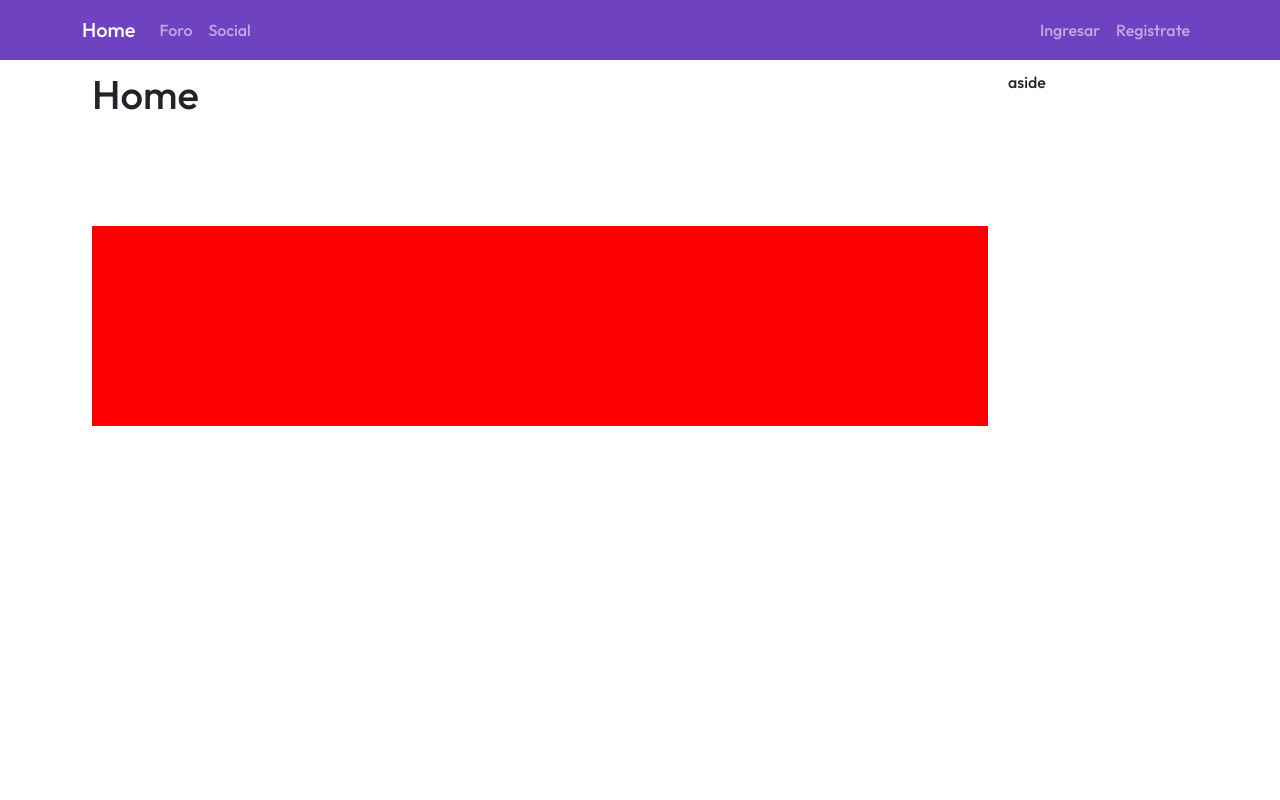
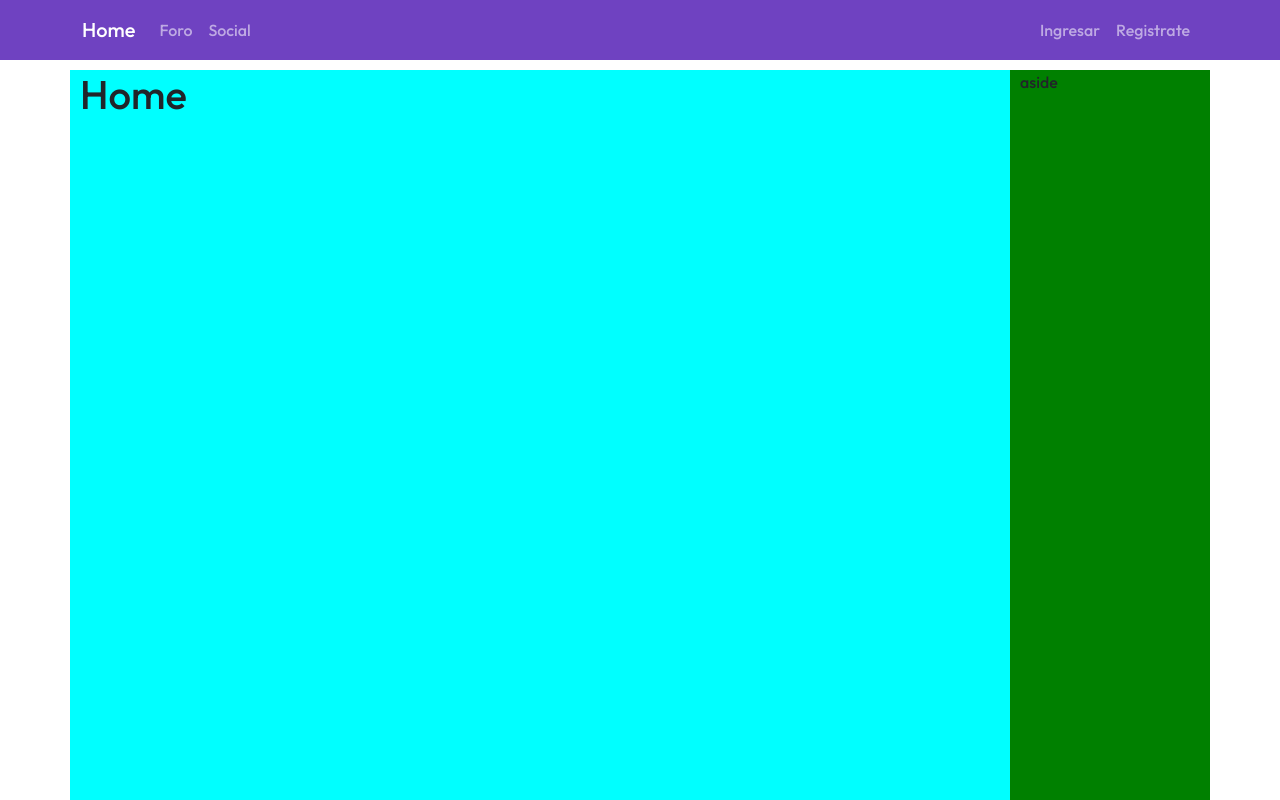
Before and after one commit to juliotorresmoreno/SpecialistTalk, a React app in the folder website/: page / in a window 1280 px wide. Built offline with nearby package versions, Linux system fonts and the light colour scheme.

Commit message:
feat(chats): adds litle template for chats

```diff
--- /dev/null
+++ b/website/src/components/Aside.tsx
@@ -0,0 +1,12 @@
+import React from 'react'
+import styled from 'styled-components'
+
+const Container = styled.aside`
+  background: green;
+`
+
+const Aside = () => {
+  return <Container>aside</Container>
+}
+
+export default Aside
--- /dev/null
+++ b/website/src/components/Chat/index.tsx
@@ -0,0 +1,15 @@
+import React from 'react'
+
+import { Container, ContainerBS } from './styles'
+
+const Chat: React.FC = ({}) => {
+  return (
+    <Container>
+      <ContainerBS id="chats">
+        <div className="contacts">chats</div>
+      </ContainerBS>
+    </Container>
+  )
+}
+
+export default Chat
--- /dev/null
+++ b/website/src/components/Chat/styles.ts
@@ -0,0 +1,17 @@
+import styled from 'styled-components'
+import { Container as _ContainerBS } from 'react-bootstrap'
+
+export const Container = styled.div`
+  position: fixed;
+  margin-top: 100vh;
+  transform: translateY(-100%);
+  width: 100%;
+  # translateX(-100%);
+  # margin-left: calc(100% - 50px);
+`
+
+export const ContainerBS = styled(_ContainerBS)`
+  display: flex;
+  flex-direction: row-reverse;
+  padding: 0;
+`
--- a/website/src/components/Layout.tsx
+++ /dev/null
@@ -1,33 +0,0 @@
-import React from 'react'
-import NavBar from './NavBar'
-import GuessNavBar from './GuessNavBar'
-import Container from 'react-bootstrap/Container'
-import { useAppSelector } from '../store/hooks'
-
-type LayoutProps = {
-  withChat?: boolean
-} & React.PropsWithChildren
-
-const Layout: React.FC<LayoutProps> = ({ children, withChat = false }) => {
-  const session = useAppSelector((state) => state.auth.session)
-
-  return (
-    <>
-      {session ? <GuessNavBar /> : <NavBar />}
-
-      <Container id="container">
-        <div className="content">
-          <div>{children}</div>
-          <aside>aside</aside>
-        </div>
-        {withChat ? (
-          <div id="chats">
-            <div>Chats</div>
-          </div>
-        ) : null}
-      </Container>
-    </>
-  )
-}
-
-export default Layout
--- /dev/null
+++ b/website/src/components/Layout/index.tsx
@@ -0,0 +1,35 @@
+import React from 'react'
+import NavBar from '../NavBar'
+import GuessNavBar from '../GuessNavBar'
+import Container from 'react-bootstrap/Container'
+import { useAppSelector } from '../../store/hooks'
+import Chat from '../Chat'
+import Aside from '../Aside'
+
+type LayoutProps = {} & React.PropsWithChildren
+
+const Layout: React.FC<LayoutProps> = ({ children }) => {
+  const session = useAppSelector((state) => state.auth.session)
+
+  return (
+    <>
+      {session ? (
+        <>
+          <GuessNavBar />
+          <Chat />
+        </>
+      ) : (
+        <NavBar />
+      )}
+
+      <Container id="container">
+        <div className="content">
+          <div>{children}</div>
+          <Aside />
+        </div>
+      </Container>
+    </>
+  )
+}
+
+export default Layout
--- /dev/null
+++ b/website/src/components/Layout/styles.ts
@@ -0,0 +1 @@
+import styled from 'styled-components'
--- a/website/src/pages/Home.tsx
+++ b/website/src/pages/Home.tsx
@@ -12,17 +12,11 @@ const HomePage: React.FC = () => {
       <main>
         <div
           style={{
-            display: 'grid',
-            gridTemplateRows: 'repeat(3, 100px)',
-            gridTemplateColumns: 'repeat(3, 1fr)',
+            display: 'flex',
+            flex: 1,
           }}
         >
-          <div
-            style={{
-              gridArea: '2 / 1 / 4 / 4',
-              background: 'red',
-            }}
-          ></div>
+          <div></div>
         </div>
       </main>
     </>
--- a/website/src/store/index.ts
+++ b/website/src/store/index.ts
@@ -18,7 +18,7 @@ const persistConfig: PersistConfig<any> = {
   key: 'root',
   storage: storage,
   blacklist: [],
-  whitelist: [],
+  whitelist: ['auth'],
 }
 
 export const rootReducers = combineReducers({
--- a/website/src/styles/_layout.scss
+++ b/website/src/styles/_layout.scss
@@ -9,6 +9,8 @@
   flex: 1;
   display: flex;
   flex-direction: column;
+  background-color: aqua;
+  padding: 0;
 }
 
 #container > div.content {
@@ -29,8 +31,17 @@ aside {
 }
 
 #chats {
+  display: flex;
+  flex-direction: row-reverse;
+  padding: 0;
+  background-color: cadetblue;
 }
 
-#chats > div {
-  float: right;
+#chats .contacts {
+  padding: 10px;
+  width: 200px;
+  background-color: bisque;
+  line-height: 1rem;
+  text-align: center;
+  cursor: pointer;
 }
--- a/website/src/styles/_page.scss
+++ b/website/src/styles/_page.scss
@@ -9,6 +9,7 @@ section {
 }
 
 main {
+  display: flex;
   flex: 1;
   padding: 0 var(--spacing-v1);
 }
```
